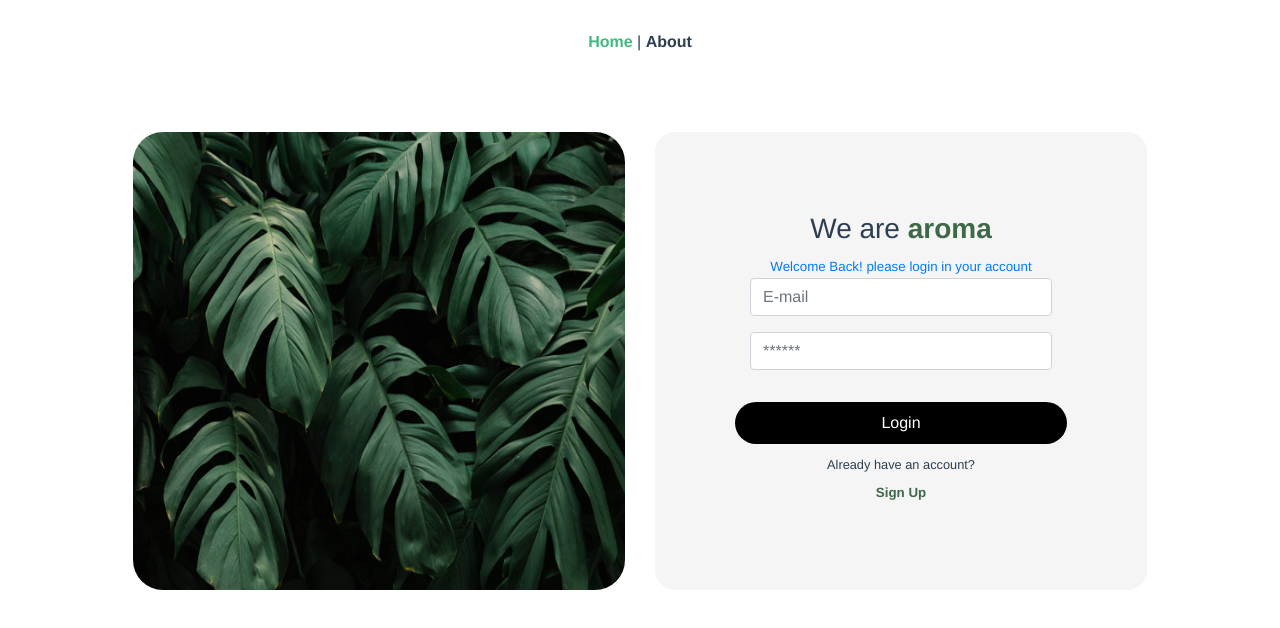
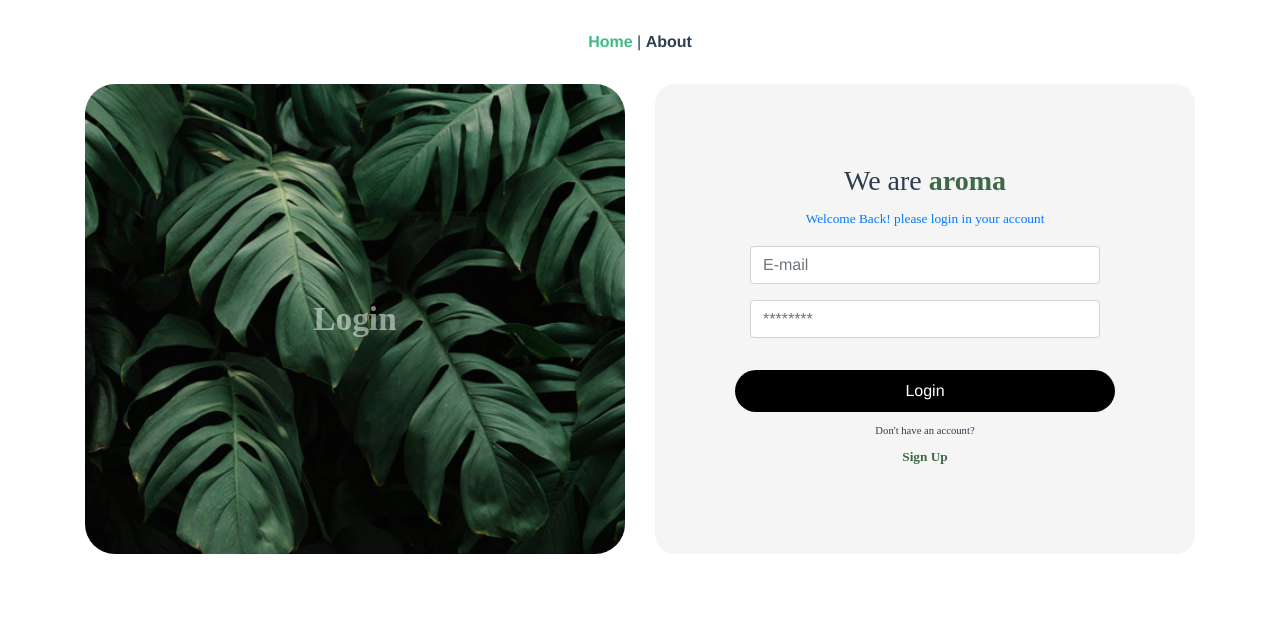
Before and after one commit to Proyecto-Integral-Web/154654, a Vue app in the folder practica_uno/practica_vue/: page /#/ in a window 1280 px wide. Shown: the top 628 px of the page. Built offline with nearby package versions, Linux system fonts and the light colour scheme.

Commit message:
Login Style
Se le añadió una imagen a la izquierda con un texto centrado y más estilo.

```diff
--- a/practica_uno/practica_vue/src/components/LoginForm.vue
+++ b/practica_uno/practica_vue/src/components/LoginForm.vue
@@ -1,7 +1,11 @@
 <template>
   <section>
-    <h3>We are <strong>aroma</strong></h3>
-    <a class="subtitle">Welcome Back! please login in your account</a>
+    <h3 class="title">We are <strong>aroma</strong></h3>
+    <div class="col mb-3">
+      <a class="subtitle text-center">
+        Welcome Back! please login in your account
+      </a>
+    </div>
     <div class="col">
       <input
         type="email"
@@ -14,7 +18,7 @@
         type="password"
         name="password"
         class="form-control mb-3"
-        placeholder="******"
+        placeholder="********"
         v-model="user.password"
         @keypress.enter="login"
       >
@@ -53,11 +57,11 @@
 
       </div>
     </div>
-    <div class="col">
-      <small>Already have an account?</small>
+    <div class="col subtitle">
+      <small>Don't have an account?</small>
     </div>
     <div class="col">
-      <button class="btn btn-gray  btn-block  ">Sign Up</button>
+      <button class="btn btn-gray  sign-up">Sign Up</button>
     </div>
 
   </section>
@@ -108,9 +112,19 @@ export default {
 strong {
   color: #3d6946 !important;
 }
+.title {
+  font-family: montserrat !important;
+}
 .subtitle {
   font-size: 10pt !important;
-  padding: 20px !important;
+  font-family: montserrat !important;
+  text-align: center !important;
+}
+.sign-up {
+  font-family: montserrat !important;
+  &:hover {
+    color: black !important;
+  }
 }
 .btn-gray {
   background: transparent !important;
@@ -126,9 +140,5 @@ strong {
   &:hover {
     background: #3d6946 !important;
   }
-
-  .form-control {
-    border-radius: 30px !important;
-  }
 }
 </style>
--- a/practica_uno/practica_vue/src/views/Login.vue
+++ b/practica_uno/practica_vue/src/views/Login.vue
@@ -1,15 +1,26 @@
 <template>
   <div class="login container">
-    <div class="p-5">
+    <div class="p">
       <!--  Soy el login  -->
-      <div class="row no-gutter">
-        <div class="col">
-          <img
-            src="../assets/bg.jpg"
-            class="card-img"
-          >
+      <div class="row">
+        <div class="col-sm">
+          <div class="img">
+            <table style="height: 100%; width:100%;">
+              <tbody>
+                <tr>
+                  <td class="text-center">Login</td>
+                </tr>
+              </tbody>
+            </table>
+
+          </div>
+          <!--<img
+            src="
+              ../assets/bg.jpg"
+              class="img-fluid img-card"
+            >-->
         </div>
-        <div class="col">
+        <div class="col-sm">
           <!-- Invocamos el componente para su visualizacion en nuestro View-->
           <LoginForm class="login-form"></LoginForm>
         </div>
@@ -29,13 +40,23 @@ export default {
 </script>
 
 <style lang="scss">
-img {
+.img {
   height: 100%;
   border-radius: 30px !important;
+  background-image: url(../assets/bg.jpg);
+  background-size: cover;
+  text-align: center;
 }
 .login-form {
   padding: 80px;
   border-radius: 20px;
   background-color: whitesmoke;
 }
+td {
+  color: white;
+  font-family: montserrat;
+  font-size: 25pt;
+  font-weight: bold;
+  opacity: 50%;
+}
 </style>
```
